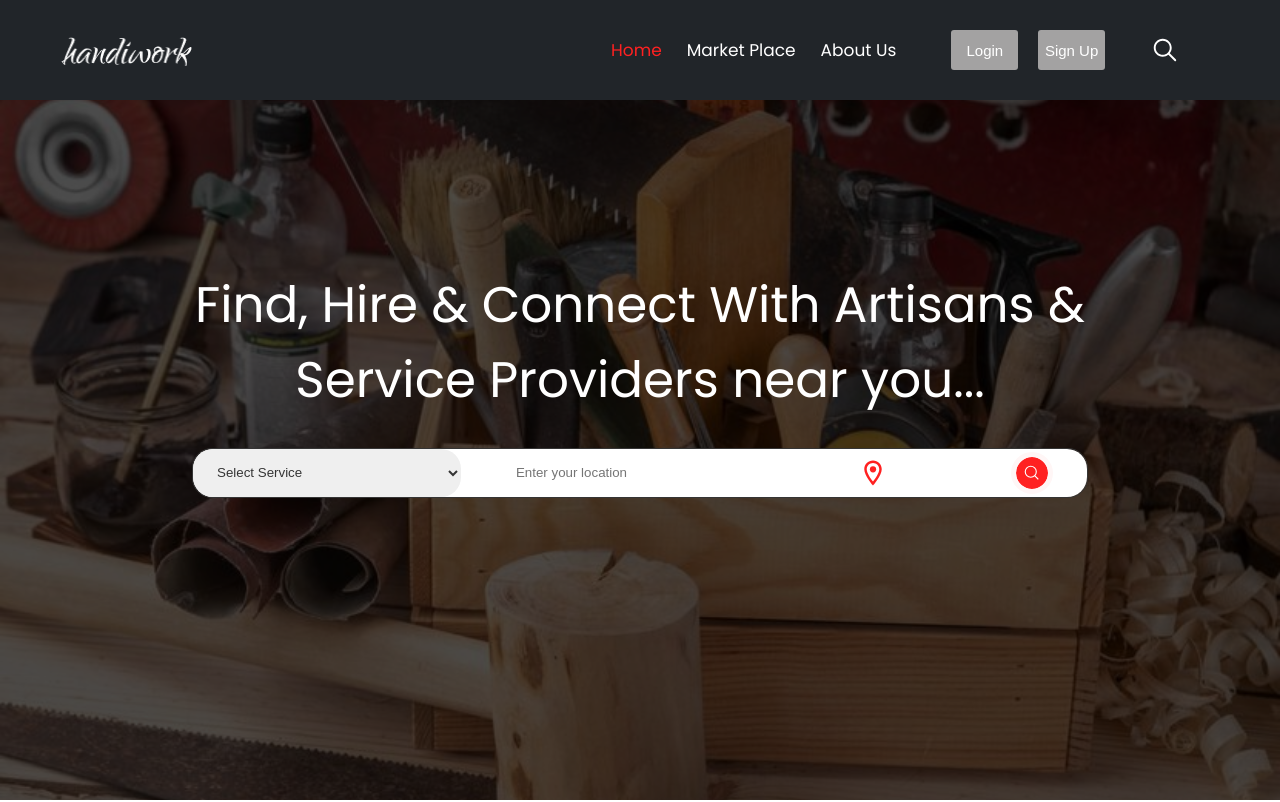
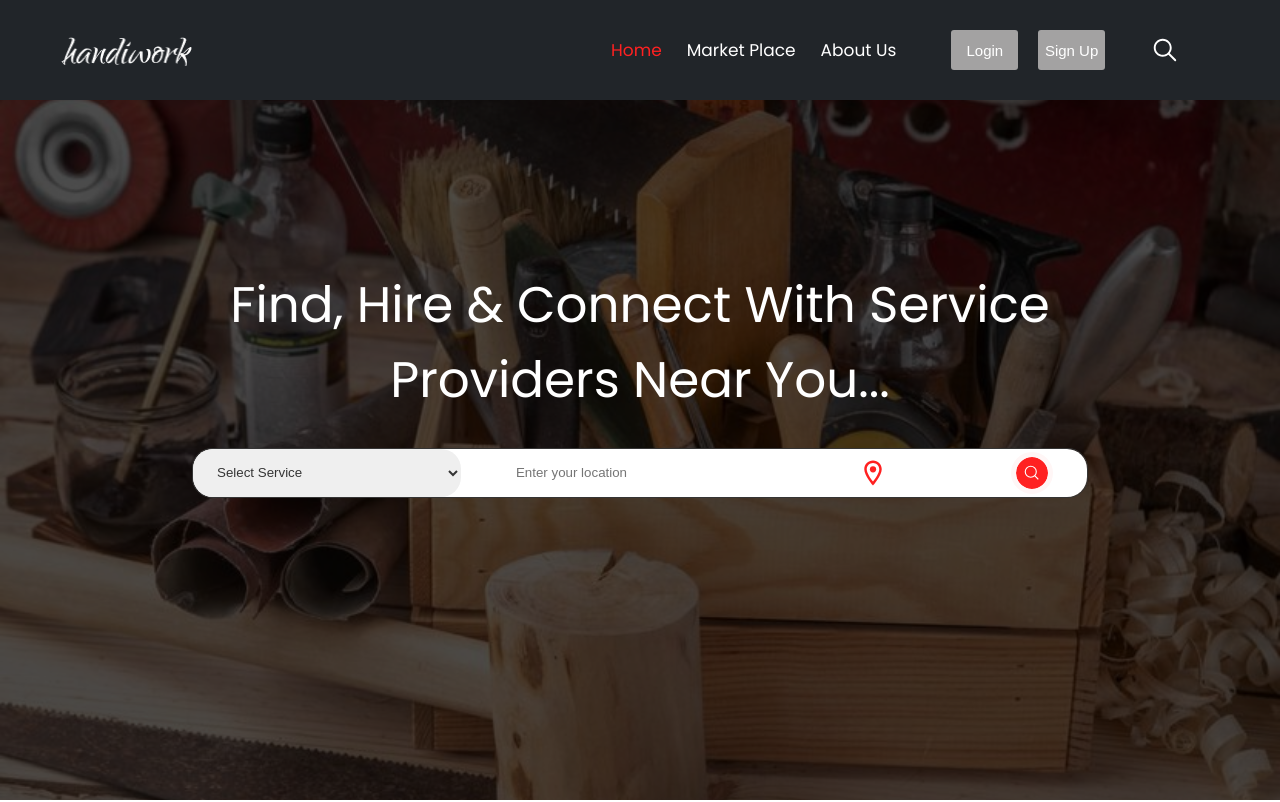
Before and after one commit to Cannyokpoto/page-handiwork, a React (Vite) app: page / in a window 1280 px wide. Shown: the top 802 px of the page. Built offline with nearby package versions, Linux system fonts and the light colour scheme; a web font is replaced by a local one.

Commit message:
new commit

```diff
--- a/src/Components/Footer/Footer.jsx
+++ b/src/Components/Footer/Footer.jsx
@@ -30,7 +30,7 @@ function Footer(){
                 <div className="quick-links">
                     <div className="left">
                         <img src={ PHOTOS.LOGO } alt="logo" />
-                        <p>Handiwork is an online marketplace for service provider.
+                        <p>Handiwork is an online marketplace for service providers.
                             Find the service provider you need, based on your location.
                             Get in touch if you need help.</p>
                         <span className="number">
--- a/src/Components/Header/Header.css
+++ b/src/Components/Header/Header.css
@@ -330,7 +330,7 @@ body.active-modal, body.active-modal2, body.active-modal3{
             color: var(--energyWhite);
             position: relative;
             right: 70px;
-            z-index: 1;
+            z-index: 0;
             cursor: pointer;
         }
 
--- a/src/Components/Hero/Hero.jsx
+++ b/src/Components/Hero/Hero.jsx
@@ -10,7 +10,7 @@ function Hero(){
             <div className="hero">
                 <div className="hero-wrapper">
 
-                    <h1>Find, Hire {and} Connect With Artisans {and} Service Providers near you...</h1>
+                    <h1>Find, Hire {and} Connect With Service Providers Near You...</h1>
 
                     <SearchBar className="my-search"/>
                 </div>
```
